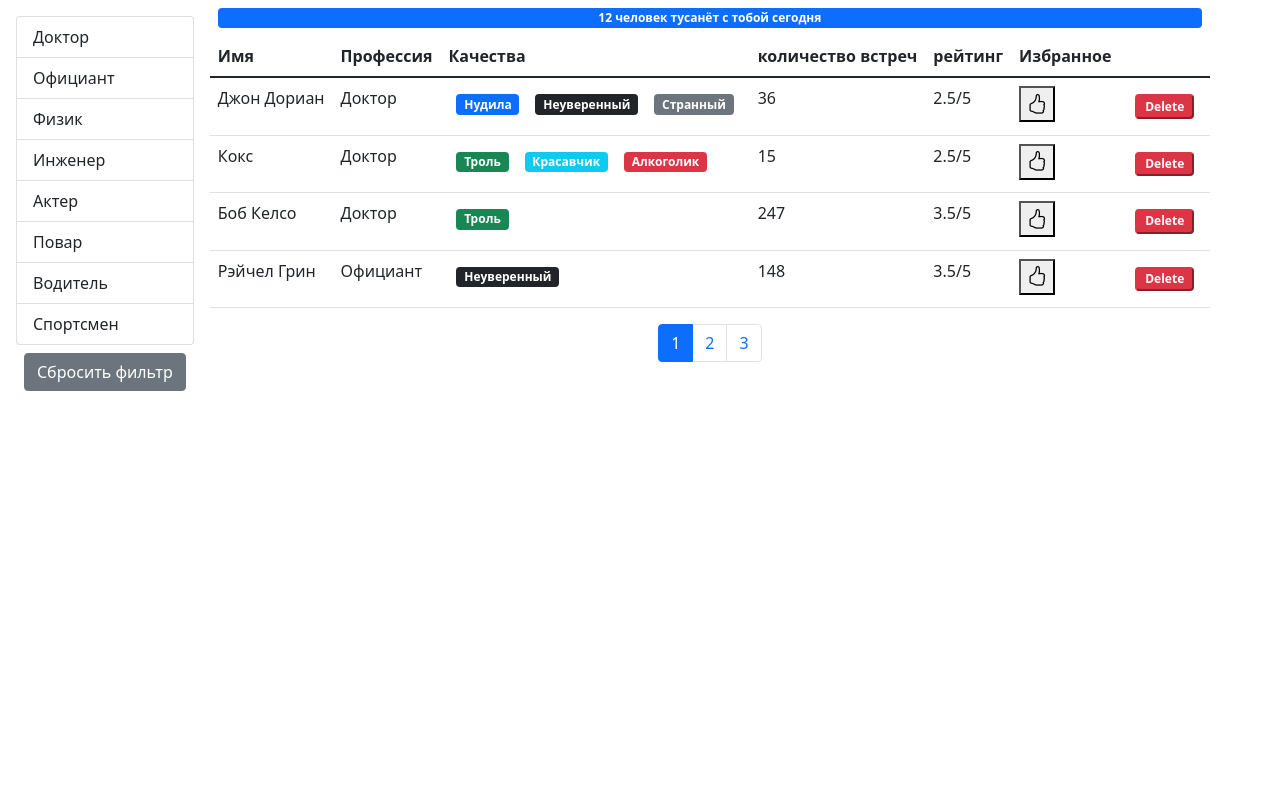
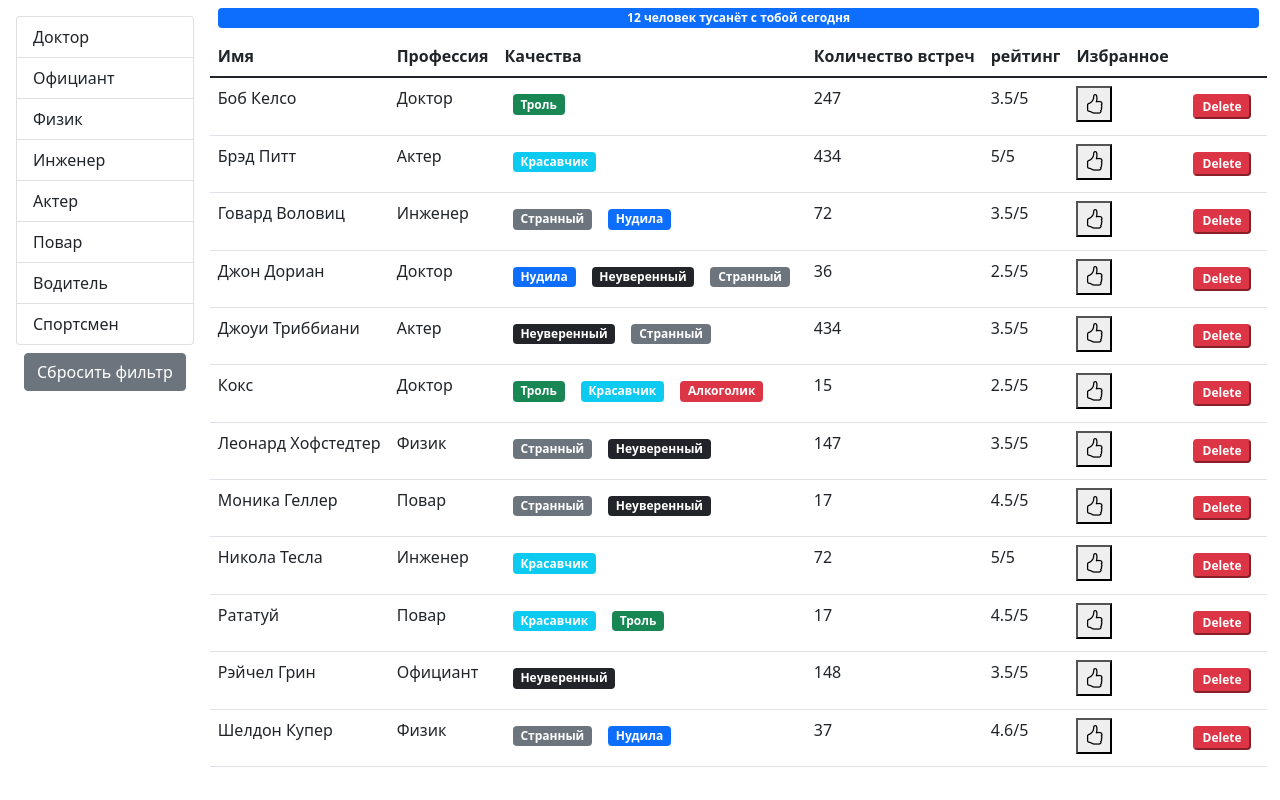
Before and after one commit to AlexYuhim/new-fast-company, a React (Create React App) app: page / in a window 1280 px wide. Built offline with nearby package versions, Linux system fonts and the light colour scheme.

Commit message:
TableHeaderOut

```diff
--- a/src/components/grupList.jsx
+++ b/src/components/grupList.jsx
@@ -7,7 +7,6 @@ const GroupList = ({
   onItemsSelected,
   selectedItem,
 }) => {
-  console.log('items!!!!!!!!!!!!!!!!!!!!!!!!!!!!!!!!!!!!!!!', items)
   return (
     <ul className="list-group">
       {Object.keys(items).map((item) => (
--- /dev/null
+++ b/src/components/tableHedar.jsx
@@ -0,0 +1,54 @@
+import React from 'react'
+import PropTypes from 'prop-types'
+
+const TableHeader = ({ onSort, selectedSort, columnns }) => {
+  const handleSort = (items) => {
+    if (selectedSort.iter === items) {
+      onSort({
+        ...selectedSort,
+        order: selectedSort.order === 'asc' ? 'desc' : 'asc',
+      })
+    } else {
+      onSort({ iter: items, order: 'asc' })
+    }
+  }
+  return (
+    <thead>
+      <tr>
+        {Object.keys(columnns).map((column) => (
+          <th
+            key={column}
+            onClick={() => {
+              handleSort(columnns[column].iter)
+            }}
+            scope="col"
+          >
+            {columnns[column].name}
+          </th>
+        ))}
+
+        {/* <th onClick={() => handleSort('profession.name')} scope="col">
+          Профессия
+        </th>
+        <th scope="col">Качества</th>
+        <th onClick={() => handleSort('completedMeetings')} scope="col">
+          количество встреч
+        </th>
+        <th onClick={() => handleSort('rate')} scope="col">
+          рейтинг
+        </th>
+        <th onClick={() => handleSort('bookmark')} scope="col">
+          Избранное
+        </th>
+        <th scope="col"></th> */}
+      </tr>
+    </thead>
+  )
+}
+TableHeader.propTypes = {
+  onSort: PropTypes.func.isRequired,
+  selectedSort: PropTypes.object.isRequired,
+  columnns: PropTypes.object.isRequired,
+}
+
+export default TableHeader
--- /dev/null
+++ b/src/components/userTable.jsx
@@ -0,0 +1,39 @@
+import React from 'react'
+import PropTypes from 'prop-types'
+import User from './user'
+import TableHeader from './tableHedar'
+const UserTable = ({ users, onSort, selectedSort, ...prop }) => {
+  const columnns = {
+    name: { iter: 'name', name: 'Имя' },
+    profession: { iter: 'profession.name', name: 'Профессия' },
+    qualittes: { name: 'Качества' },
+    completedMeetings: { iter: 'completedMeetings', name: 'Количество встреч' },
+    rate: { iter: 'rate', name: 'рейтинг' },
+    bookmark: { iter: 'bookmark', name: 'Избранное' },
+    delete: {},
+  }
+  return (
+    <table className="table">
+      <TableHeader {...{ onSort, selectedSort, columnns }} />
+
+      <tbody>
+        {users.map((user) => {
+          return (
+            <User
+              className="d-flex justify-content-center"
+              key={user._id}
+              {...user}
+              {...prop}
+            />
+          )
+        })}
+      </tbody>
+    </table>
+  )
+}
+UserTable.propTypes = {
+  users: PropTypes.array,
+  currentSort: PropTypes.object,
+  onSort: PropTypes.func,
+}
+export default UserTable
--- a/src/components/users.jsx
+++ b/src/components/users.jsx
@@ -3,15 +3,16 @@ import GroupList from './grupList'
 import FormatMessage from './message'
 import Pagination from './pagination'
 import api from '../api'
-import User from './user'
+import UserTable from './userTable'
+import _ from 'lodash'
 
 const Users = (prop) => {
-  const pageSize = 4
+  const pageSize = 12
 
   const [corentPage, setCorentPage] = useState(1)
   const [profession, setProfession] = useState()
   const [selectedProff, setSelectedProff] = useState()
-
+  const [sortBy, setSortBy] = useState({ iter: 'name', order: 'asc' })
   useEffect(() => {
     api.professions.fetchAll().then((data) => setProfession(data))
   }, [])
@@ -23,23 +24,29 @@ const Users = (prop) => {
     const startIndex = (pageNumber - 1) * pageSize
     return [...items].splice(startIndex, pageSize)
   }
-
-  const filterUseer = selectedProff
-    ? prop.users.filter((user) => user.profession._id === selectedProff)
-    : prop.users
-
-  const userCrop = paginate(filterUseer, corentPage, pageSize)
-  const counter = filterUseer.length
-
+  const handelSort = (items) => {
+    setSortBy(items)
+  }
   const handleProfessionSelect = (item) => {
     setSelectedProff(item)
   }
   const handlePageChange = (pageIndex) => {
     setCorentPage(pageIndex)
   }
+
   const clearFilter = () => {
     setSelectedProff()
   }
+
+  const filterUseer = selectedProff
+    ? prop.users.filter((user) => user.profession._id === selectedProff)
+    : prop.users
+
+  const counter = filterUseer.length
+
+  const userSort = _.orderBy(filterUseer, [sortBy.iter], [sortBy.order]) // сортировка  с помшью lodash
+  const userCrop = paginate(userSort, corentPage, pageSize)
+
   if (prop.users.length === 0 && counter === 0) {
     return <h1 className="badge btn-danger m-2">Никто с тобой не тусанёт</h1>
   } else if (counter === 0) {
@@ -71,31 +78,12 @@ const Users = (prop) => {
       </div>
       <div className="d-flex flex-column">
         <span className="badge m-2 bg-primary">{FormatMessage(counter)}</span>
-        <table className="table">
-          <thead>
-            <tr>
-              <th scope="col">Имя</th>
-              <th scope="col">Профессия</th>
-              <th scope="col">Качества</th>
-              <th scope="col">количество встреч</th>
-              <th scope="col">рейтинг</th>
-              <th scope="col">Избранное</th>
-              <th cope="col"></th>
-            </tr>
-          </thead>
-          <tbody>
-            {userCrop.map((user) => {
-              return (
-                <User
-                  className="d-flex justify-content-center"
-                  key={user._id}
-                  {...user}
-                  {...prop}
-                />
-              )
-            })}
-          </tbody>
-        </table>
+        <UserTable
+          selectedSort={sortBy}
+          onSort={handelSort}
+          {...prop}
+          users={userCrop}
+        />
         <div className="d-flex justify-content-center">
           <Pagination
             itemsCount={counter}
```
Also changed, not shown: src/components/sorting.jsx (deleted).
